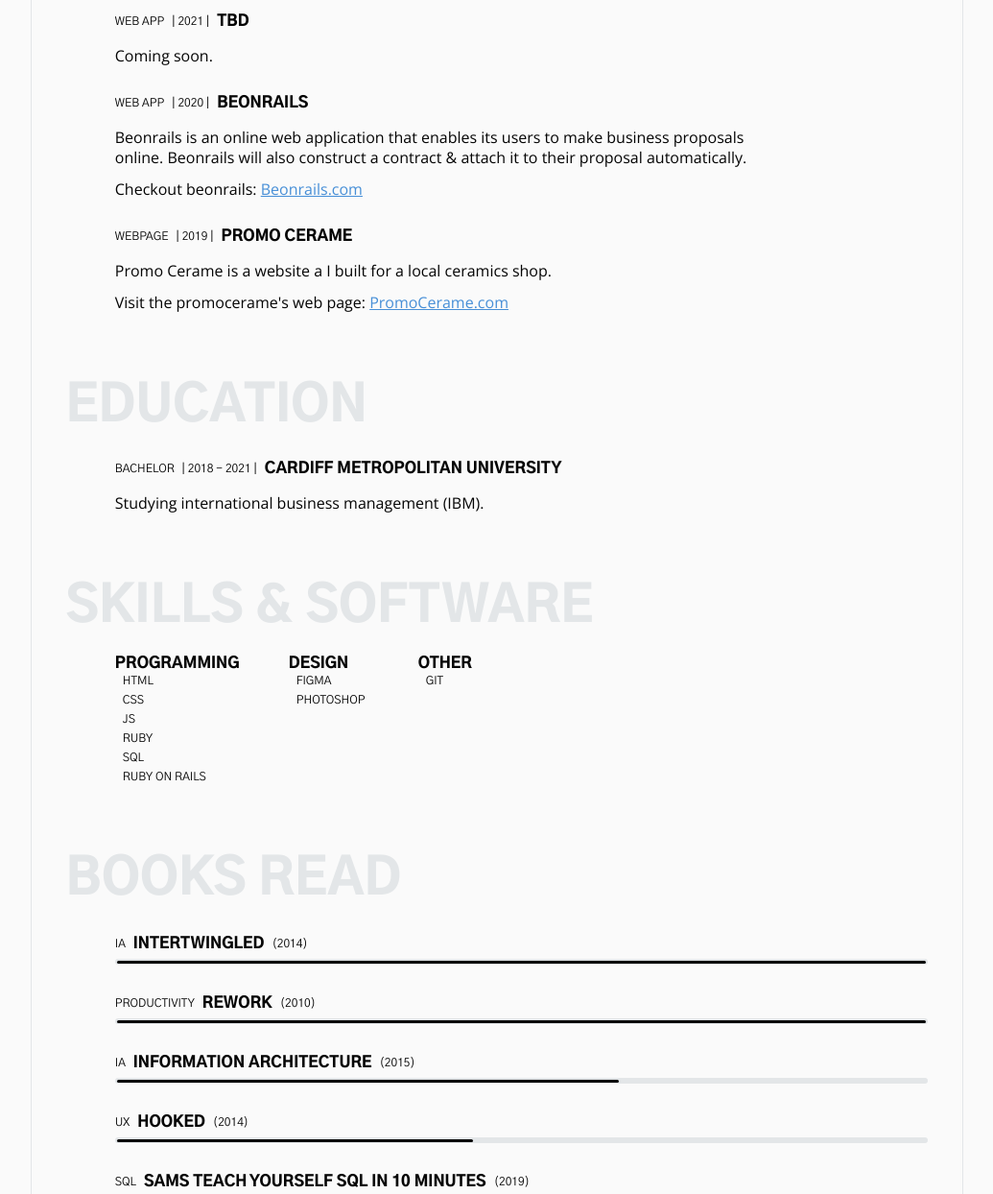
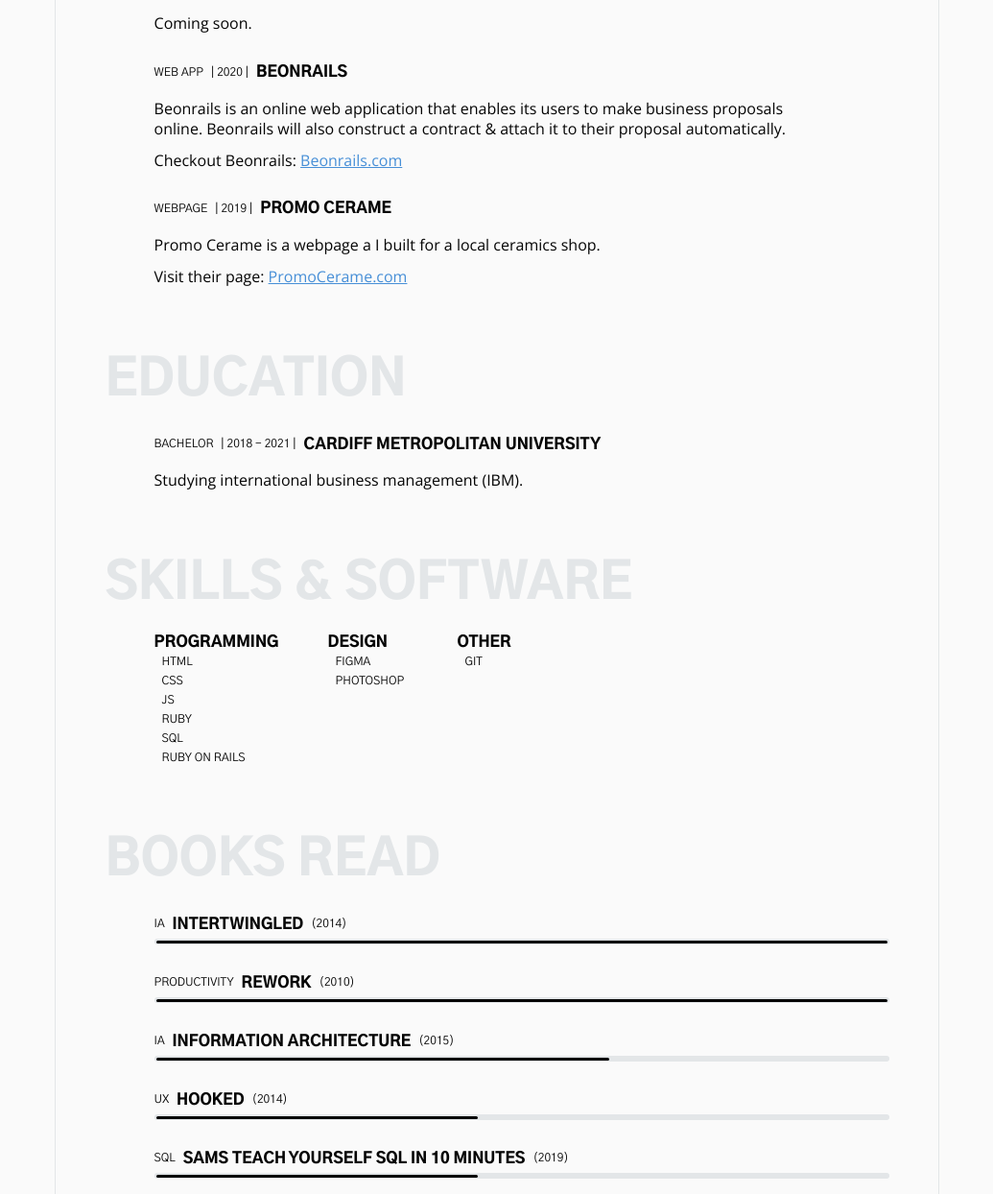
Before and after one commit to NidalGhonaim/nidal.dev, a plain HTML site: page index.html in a window 1280 px wide. Shown: the part 409-1653 px from the top of the page at 96% size, without its empty margins (122-1157 px from the left). Drawn offline with nearby package versions, Linux system fonts and the light colour scheme.

Commit message:
Update style

```diff
--- a/_layout.scss
+++ b/_layout.scss
@@ -5,13 +5,13 @@
 body {
 	background: $color--bg;
   max-width: 1024px;
-  margin: 8vw auto;
+  margin: 4vw auto;
 }
 
 .main {
-  padding: $size-xl;
+  padding: 4vw;
   padding-bottom: $size-3xl;
-  margin: 2vw;
+  margin: 4vw;
   border: 1px solid $color--third;
   border-radius: $border-radius;
 }
--- a/_typography.scss
+++ b/_typography.scss
@@ -12,6 +12,9 @@ h1, h2, h3, h4, h5, h6 {
   flex-wrap: wrap;
   span {
     margin: $size-xs $size-xs $size-xs 0;
+    &:last-child {
+      margin-right: 0;
+    }
   }
 }
 
@@ -31,6 +34,7 @@ h2 {
 
 h3 {
   margin-top: $size-l;
+  line-height: 1.25;
 }
 
 p {
@@ -45,3 +49,8 @@ p {
   font-size: $size-s;
   color: $color--text;
 }
+
+.title {
+  margin: 0;
+  margin-right: $size-xs;
+}
--- a/index.html
+++ b/index.html
@@ -28,25 +28,25 @@
 			<h3>
 				<span class="subtitle type">web app</span>
 				<span class="subtitle date"> | 2021 | </span>
-				TBD
+				<span class="title">TBD</span>
 			</h3>
 			<p>Coming soon.</p>
 
 			<h3>
 				<span class="subtitle type">web app</span>
 				<span class="subtitle date"> | 2020 | </span>
-				Beonrails
+				<span class="title">Beonrails</span>
 			</h3>
 			<p>Beonrails is an online web application that enables its users to make business proposals online. Beonrails will also construct a contract & attach it to their proposal automatically.</p>
-			<p>Checkout beonrails: <a href="https://www.beonrails.com/" target="_blank" rel="noopener">Beonrails.com</a></p>
+			<p>Checkout Beonrails: <a href="https://www.beonrails.com/" target="_blank" rel="noopener">Beonrails.com</a></p>
 
 			<h3>
 				<span class="subtitle type">webpage</span>
 				<span class="subtitle date"> | 2019 | </span>
-				promo cerame
+				<span class="title">promo cerame</span>
 			</h3>
-			<p>Promo Cerame is a website a I built for a local ceramics shop.</p>
-			<p>Visit the promocerame's web page: <a href="https://promocerame.com" target="_blank" rel="noopener">PromoCerame.com</a></p>
+			<p>Promo Cerame is a webpage a I built for a local ceramics shop.</p>
+			<p>Visit their page: <a href="https://promocerame.com" target="_blank" rel="noopener">PromoCerame.com</a></p>
 		</section>
 
 		<h2>Education</h2>
@@ -54,7 +54,7 @@
 			<h3>
 				<span class="subtitle type">bachelor</span>
 				<span class="subtitle date"> | 2018 - 2021 | </span>
-				Cardiff Metropolitan University
+				<span class="title">Cardiff Metropolitan University</span>
 			</h3>
 			<p>Studying international business management (IBM).</p>
 		</section>
@@ -85,7 +85,7 @@
 		<section>
 			<h3>
 				<span class="subtitle type">IA</span>
-				<span>intertwingled</span>
+				<span class="title">intertwingled</span>
 				<span class="subtitle date">(2014)</span>
 			</h3>
 			<div class="progress">
@@ -94,7 +94,7 @@
 
 			<h3>
 				<span class="subtitle type">productivity</span>
-				<span>rework</span>
+				<span class="title">rework</span>
 				<span class="subtitle date">(2010)</span>
 			</h3>
 			<div class="progress">
@@ -103,7 +103,7 @@
 
 			<h3>
 				<span class="subtitle type">IA</span>
-				<span>Information Architecture</span>
+				<span class="title">Information Architecture</span>
 				<span class="subtitle date">(2015)</span>
 			</h3>
 			<div class="progress">
@@ -112,7 +112,7 @@
 
 			<h3>
 				<span class="subtitle type">ux</span>
-				<span>hooked</span>
+				<span class="title">hooked</span>
 				<span class="subtitle date">(2014)</span>
 			</h3>
 			<div class="progress">
@@ -121,7 +121,7 @@
 
 			<h3>
 				<span class="subtitle type">sql</span>
-				<span>Sams Teach Yourself SQL in 10 Minutes</span>
+				<span class="title">Sams Teach Yourself SQL in 10 Minutes</span>
 				<span class="subtitle date">(2019)</span>
 			</h3>
 			<div class="progress">
@@ -130,7 +130,7 @@
 
 			<h3>
 				<span class="subtitle type">ruby</span>
-				<span>The well grounded rubyist</span>
+				<span class="title">The well grounded rubyist</span>
 				<span class="subtitle date">(2019)</span>
 			</h3>
 			<div class="progress">
```
Also changed, not shown: style.css.
